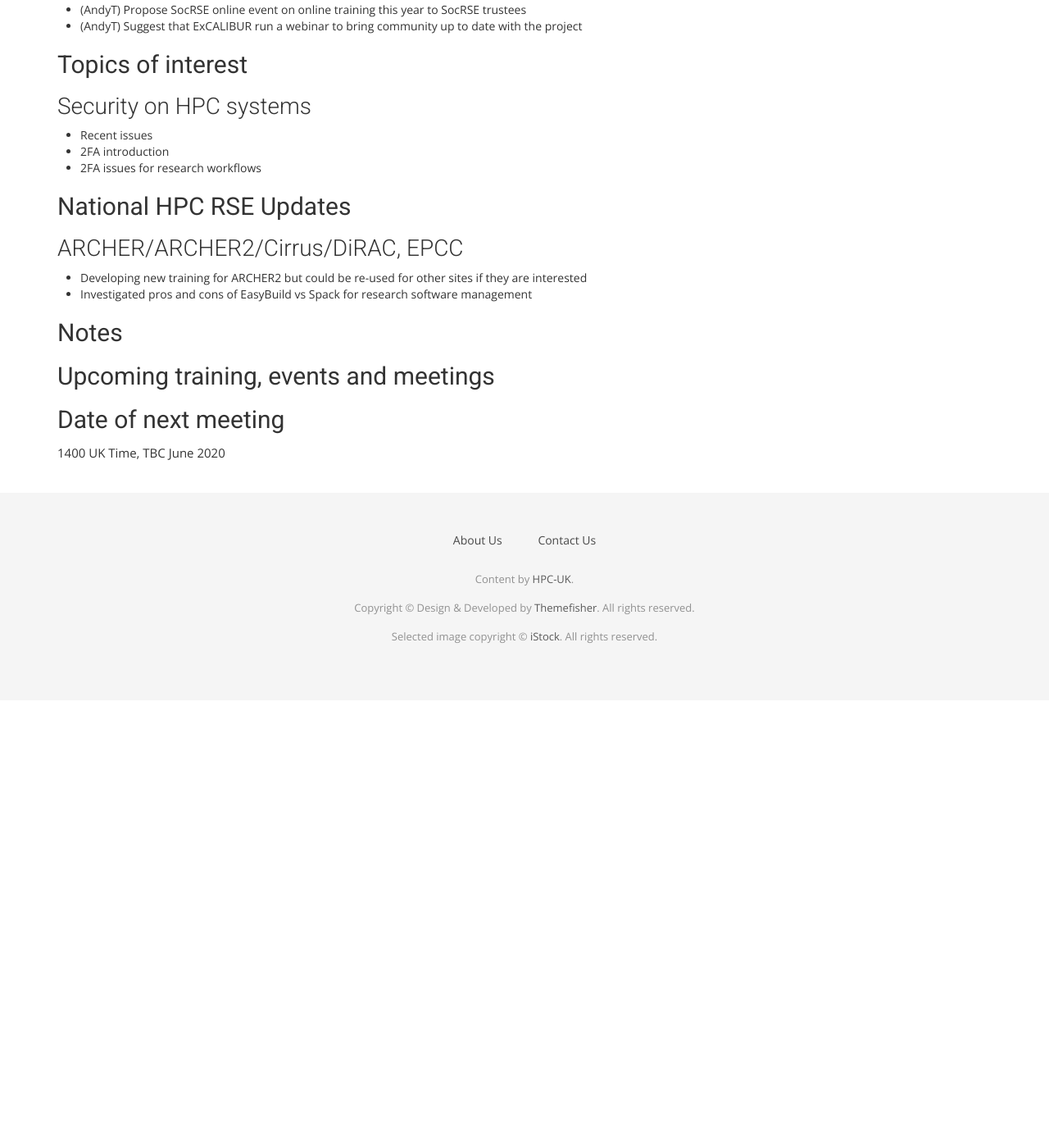
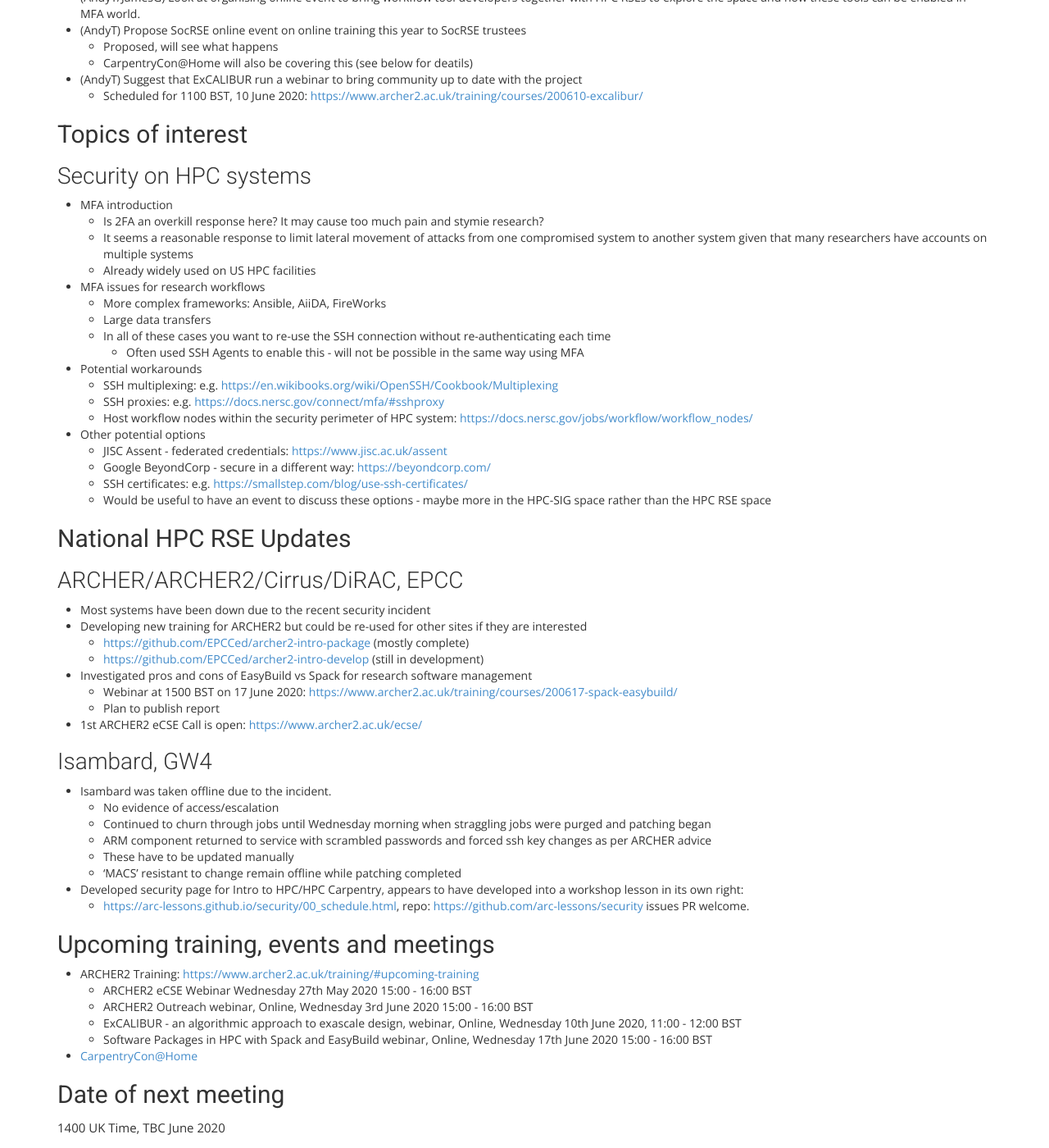
Before and after one commit to hpc-uk/hpcuk-website, a Jekyll site: the page built from rse/2020-05-26_HPCRSEMeetingNotes.md, in a window 1280 px wide and 1400 px high, scrolled down 264 px. Shown: the whole window at 82% size. Built offline with Jekyll 4.4.1, drawn with Linux system fonts in a browser that asks for light colours; nearby versions of some CDN libraries; some web fonts are replaced; our own code applies the rules of GitHub Pages for plain Markdown files; before the commit the page ends 1118 px from its top, so only the background shows below that; some of the changed text lies outside the part shown.

Commit message:
Updated notes following meeting

```diff
--- a/rse/2020-05-26_HPCRSEMeetingNotes.md
+++ b/rse/2020-05-26_HPCRSEMeetingNotes.md
@@ -6,31 +6,76 @@
 
 # HPC RSE Meeting Notes: 26 May 2020
 
-## Attending organisations
+28 Attendees
 
 ## Actions
 
+  - (AndyT/JamesG) Look at organising online event to bring workflow tool developers together with
+    HPC RSEs to explore the space and how these tools can be enabled in MFA world.
   - (AndyT) Propose SocRSE online event on online training this year to SocRSE trustees
+    - Proposed, will see what happens
+    - CarpentryCon@Home will also be covering this (see below for deatils)
   - (AndyT) Suggest that ExCALIBUR run a webinar to bring community up to date with the project
+    - Scheduled for 1100 BST, 10 June 2020: [https://www.archer2.ac.uk/training/courses/200610-excalibur/](https://www.archer2.ac.uk/training/courses/200610-excalibur/)
 
 ## Topics of interest
 
 ### Security on HPC systems
 
-  - Recent issues
-  - 2FA introduction
-  - 2FA issues for research workflows
+  - MFA introduction
+    + Is 2FA an overkill response here? It may cause too much pain and stymie research?
+    + It seems a reasonable response to limit lateral movement of attacks from one compromised system to another system given that many researchers have accounts on multiple systems
+    + Already widely used on US HPC facilities
+  - MFA issues for research workflows
+    + More complex frameworks: Ansible, AiiDA, FireWorks
+    + Large data transfers
+    + In all of these cases you want to re-use the SSH connection without re-authenticating each time
+      * Often used SSH Agents to enable this - will not be possible in the same way using MFA
+  - Potential workarounds
+    + SSH multiplexing: e.g. [https://en.wikibooks.org/wiki/OpenSSH/Cookbook/Multiplexing](https://en.wikibooks.org/wiki/OpenSSH/Cookbook/Multiplexing)
+    + SSH proxies: e.g. [https://docs.nersc.gov/connect/mfa/#sshproxy](https://docs.nersc.gov/connect/mfa/#sshproxy)
+    + Host workflow nodes within the security perimeter of HPC system: [https://docs.nersc.gov/jobs/workflow/workflow_nodes/](https://docs.nersc.gov/jobs/workflow/workflow_nodes/)
+
+  - Other potential options
+    - JISC Assent - federated credentials: [https://www.jisc.ac.uk/assent](https://www.jisc.ac.uk/assent)
+    - Google BeyondCorp - secure in a different way: [https://beyondcorp.com/](https://beyondcorp.com/)
+    - SSH certificates: e.g. [https://smallstep.com/blog/use-ssh-certificates/](https://smallstep.com/blog/use-ssh-certificates/)
+    - Would be useful to have an event to discuss these options - maybe more in the HPC-SIG space rather than the HPC RSE space
 
 ## National HPC RSE Updates
 
 ### ARCHER/ARCHER2/Cirrus/DiRAC, EPCC
 
+  - Most systems have been down due to the recent security incident
   - Developing new training for ARCHER2 but could be re-used for other sites if they are interested
+    - [https://github.com/EPCCed/archer2-intro-package](https://github.com/EPCCed/archer2-intro-package) (mostly complete)
+    - [https://github.com/EPCCed/archer2-intro-develop](https://github.com/EPCCed/archer2-intro-develop) (still in development)
   - Investigated pros and cons of EasyBuild vs Spack for research software management
+    - Webinar at 1500 BST on 17 June 2020: [https://www.archer2.ac.uk/training/courses/200617-spack-easybuild/](https://www.archer2.ac.uk/training/courses/200617-spack-easybuild/)
+    - Plan to publish report
+  - 1st ARCHER2 eCSE Call is open: [https://www.archer2.ac.uk/ecse/](https://www.archer2.ac.uk/ecse/)
 
-## Notes
+### Isambard, GW4
+
+  - Isambard was taken offline due to the incident.
+    - No evidence of access/escalation
+    - Continued to churn through jobs until Wednesday morning when straggling jobs were purged and patching began
+    - ARM component returned to service with scrambled passwords and forced ssh key changes as per ARCHER advice
+    - These have to be updated manually
+    - ‘MACS’ resistant to change remain offline while patching completed
+
+  - Developed security page for Intro to HPC/HPC Carpentry, appears to have developed into a workshop lesson in
+    its own right:
+    + [https://arc-lessons.github.io/security/00_schedule.html](https://arc-lessons.github.io/security/00_schedule.html), repo: [https://github.com/arc-lessons/security](https://github.com/arc-lessons/security) issues PR welcome.
 
 ## Upcoming training, events and meetings
+
+  - ARCHER2 Training: [https://www.archer2.ac.uk/training/#upcoming-training](https://www.archer2.ac.uk/training/#upcoming-training)
+    + ARCHER2 eCSE Webinar Wednesday 27th May 2020 15:00 - 16:00 BST
+    + ARCHER2 Outreach webinar, Online, Wednesday 3rd June 2020 15:00 - 16:00 BST
+    + ExCALIBUR - an algorithmic approach to exascale design, webinar, Online, Wednesday 10th June 2020, 11:00 - 12:00 BST
+    + Software Packages in HPC with Spack and EasyBuild webinar, Online, Wednesday 17th June 2020 15:00 - 16:00 BST
+  - [CarpentryCon@Home](https://carpentries.org/blog/2020/05/2020-carpentrycon-at-home-proposals/)
 
 ## Date of next meeting
 
```
